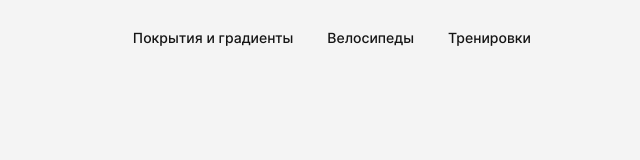
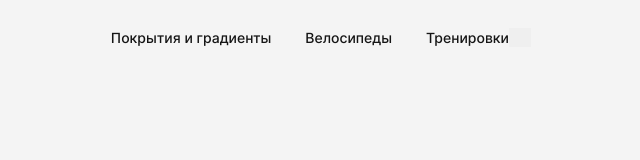
Before and after one commit to vveb/Bikes, a website built with webpack: page src/index.html in a window 1280 px wide. Shown: the whole page, without its empty margins (629-1269 px from the left). Built offline with nearby package versions, Linux system fonts and the light colour scheme.

Commit message:
fix: menu button

```diff
--- a/src/blocks/header/header.scss
+++ b/src/blocks/header/header.scss
@@ -6,5 +6,6 @@
 
   @media screen and (max-width: 600px) {
     padding: 28px $paddingHorizontalSectionMobile;
+    min-height: 74px;
   }
 }
--- a/src/blocks/menu/__button/menu__button.scss
+++ b/src/blocks/menu/__button/menu__button.scss
@@ -1,8 +1,10 @@
 .menu__button {
+  @include flex(row, start, center);
   cursor: pointer;
   height: 19px;
-  display: flex;
-  align-items: center;
+  width: 22px;
+  border: 0;
+  @extend %zeroSpaces;
 }
 
 .menu__button-icon {
--- a/src/index.html
+++ b/src/index.html
@@ -16,9 +16,9 @@
         <li class="menu__item"><a class="menu__link">Велосипеды</a></li>
         <li class="menu__item"><a class="menu__link">Тренировки</a></li>
       </ul>
-      <div class="menu__button">
+      <button type="button" class="menu__button">
         <div class="menu__button-icon"></div>
-      </div>
+      </button>
     </nav>
   </header>
 </body>
```
